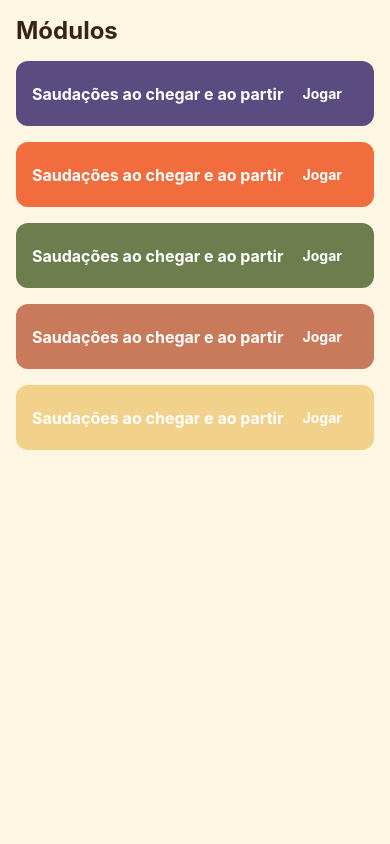
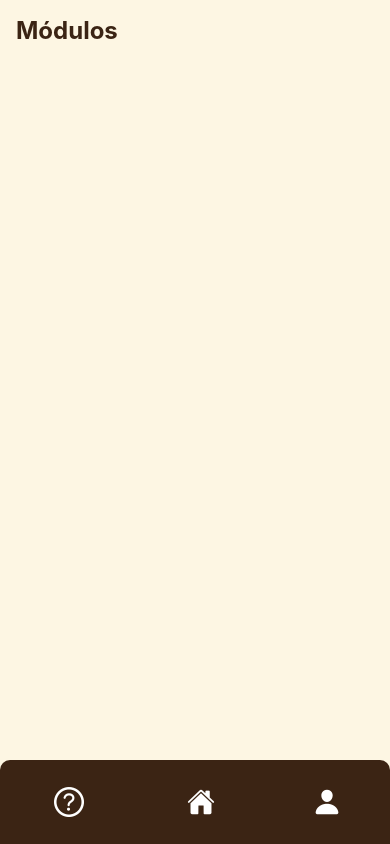
Before and after one commit to Emysntts/warao, a React Native app in the folder warao-front/: screen /ModulesPage in a window 390 px wide. Built offline with nearby package versions, Linux system fonts and the light colour scheme.

Commit message:
Feat ["CustomTabNavigator"] - Implementar CustomTabNavigator e integrar na ModulesPage para melhorar a navegação

```diff
--- /dev/null
+++ b/warao-front/components/CustomTabNavigator/index.tsx
@@ -0,0 +1,40 @@
+import { View, TouchableOpacity } from 'react-native';
+import { useNavigation } from '@react-navigation/native';
+import type { StackNavigationProp } from '@react-navigation/stack';
+import type { RootStackParamList } from '../../navigation';
+import { Ionicons } from '@expo/vector-icons';
+import styles from './styles';
+
+type HomeScreenNavigationProp = StackNavigationProp<RootStackParamList, 'TabNavigator'>;
+
+const CustomTabNavigator = () => {
+
+  const navigation = useNavigation<HomeScreenNavigationProp>();
+
+  const handlePress = () => {
+    navigation.navigate('TabNavigator');
+  };
+
+
+  return (
+
+    <View style={styles.tabBar}>
+
+      <TouchableOpacity style={styles.iconContainer}>
+        <Ionicons name="help-circle-outline" size={40} color="white" />
+      </TouchableOpacity>
+
+
+      <TouchableOpacity style={styles.iconContainer} onPress={handlePress}>
+        <Ionicons name="home" size={28} color="white" />
+      </TouchableOpacity>
+
+
+      <TouchableOpacity style={styles.iconContainer}>
+        <Ionicons name="person" size={28} color="white" />
+      </TouchableOpacity>
+    </View>
+  );
+};
+
+export default CustomTabNavigator;
--- /dev/null
+++ b/warao-front/components/CustomTabNavigator/styles.ts
@@ -0,0 +1,21 @@
+import { StyleSheet } from 'react-native';
+
+const styles = StyleSheet.create({
+
+  tabBar: {
+    flexDirection: 'row',
+    justifyContent: 'space-around',
+    alignItems: 'center',
+    backgroundColor: '#3B2414',
+    paddingVertical: 10,
+    borderTopLeftRadius: 10,
+    borderTopRightRadius: 10,
+  },
+
+
+  iconContainer: {
+    padding: 10,
+  },
+});
+
+export default styles;
--- a/warao-front/navigation/tab-navigator.tsx
+++ b/warao-front/navigation/tab-navigator.tsx
@@ -13,6 +13,7 @@ export default function TabLayout() {
         animation: 'shift',
         tabBarShowLabel: false,
         tabBarActiveBackgroundColor: '#3B2414',
+
         tabBarIcon: () => <Ionicons name="home" size={28} color="white" />,
         tabBarStyle: {
           borderTopLeftRadius: 10,
--- a/warao-front/screens/ModulesPage.tsx
+++ b/warao-front/screens/ModulesPage.tsx
@@ -1,5 +1,6 @@
-import React from 'react';
-import { View, Text, ScrollView, TouchableOpacity, StyleSheet } from 'react-native';
+import { View, Text, StyleSheet, SafeAreaView } from 'react-native';
+import CustomTabNavigator from 'components/CustomTabNavigator';
+
 
 const modules = [
   { id: 1, title: 'Saudações ao chegar e ao partir', color: '#5A4B81' },
@@ -11,19 +12,16 @@ const modules = [
 
 const ModulesPage = () => {
   return (
-    <View style={styles.container}>
-      <Text style={styles.header}>Módulos</Text>
-      <ScrollView>
-        {modules.map((module) => (
-          <View key={module.id} style={[styles.card, { backgroundColor: module.color }]}>
-            <Text style={styles.cardTitle}>{module.title}</Text>
-            <TouchableOpacity style={[styles.button, { backgroundColor: module.color }]}>
-              <Text style={styles.buttonText}>Jogar</Text>
-            </TouchableOpacity>
-          </View>
-        ))}
-      </ScrollView>
-    </View>
+    <SafeAreaView style={styles.container}>
+      <View style={styles.content}>
+        <Text style={styles.header}>Módulos</Text>
+        {/* Adicione aqui o conteúdo principal, como os módulos */}
+      </View>
+
+      <CustomTabNavigator />
+
+
+    </SafeAreaView>
   );
 };
 
@@ -33,6 +31,9 @@ const styles = StyleSheet.create({
   container: {
     flex: 1,
     backgroundColor: '#FDF6E3', // Cor de fundo bege
+  },
+  content: {
+    flex: 1, // Garante que o conteúdo ocupe o espaço disponível
     padding: 16,
   },
   header: {
@@ -41,26 +42,5 @@ const styles = StyleSheet.create({
     color: '#3B2414',
     marginBottom: 16,
   },
-  card: {
-    flexDirection: 'row',
-    alignItems: 'center',
-    justifyContent: 'space-between',
-    borderRadius: 12,
-    padding: 16,
-    marginBottom: 16,
-  },
-  cardTitle: {
-    fontSize: 16,
-    fontWeight: 'bold',
-    color: '#FFFFFF',
-  },
-  button: {
-    paddingVertical: 8,
-    paddingHorizontal: 16,
-    borderRadius: 8,
-  },
-  buttonText: {
-    color: '#FFFFFF',
-    fontWeight: 'bold',
-  },
+
 });
```
